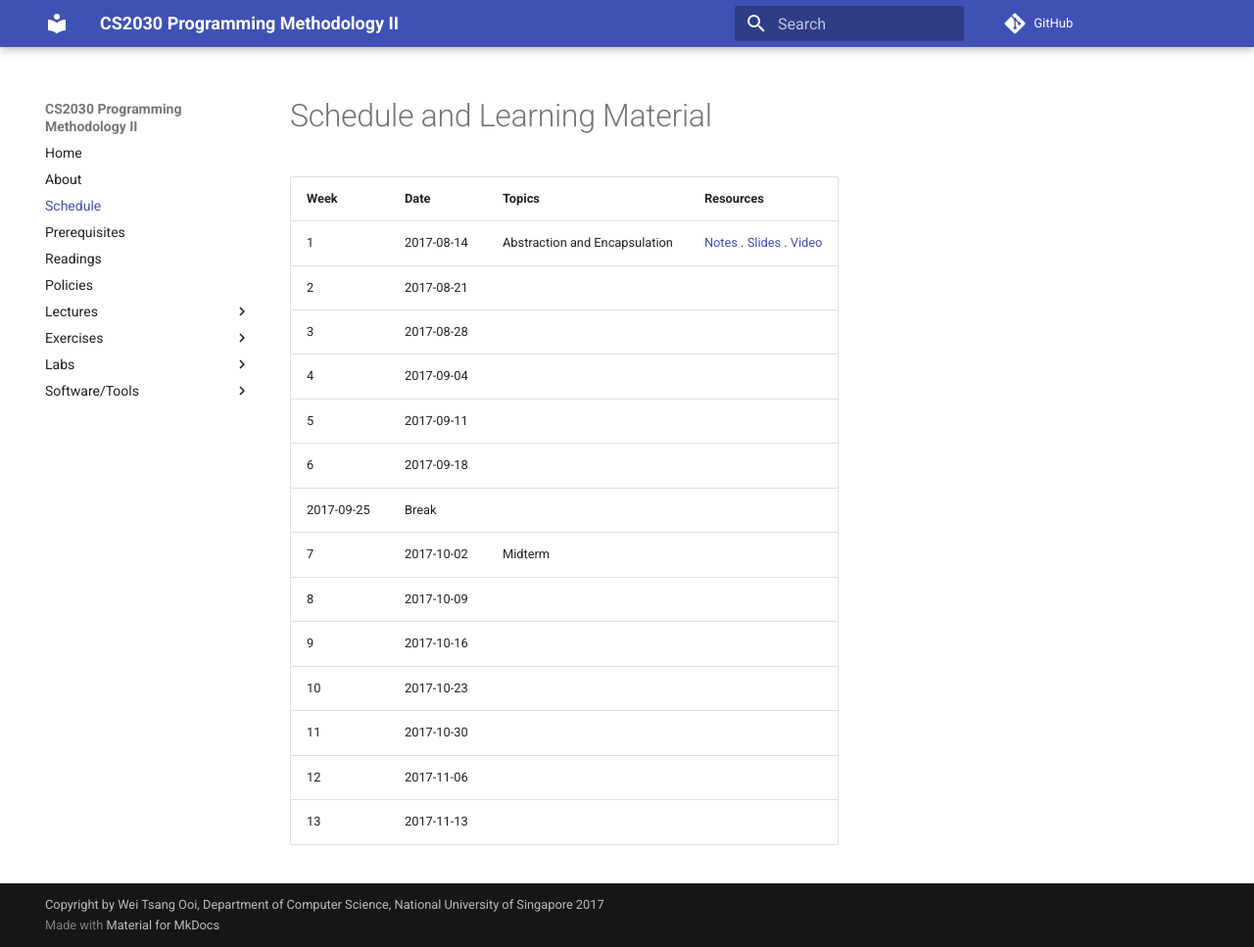
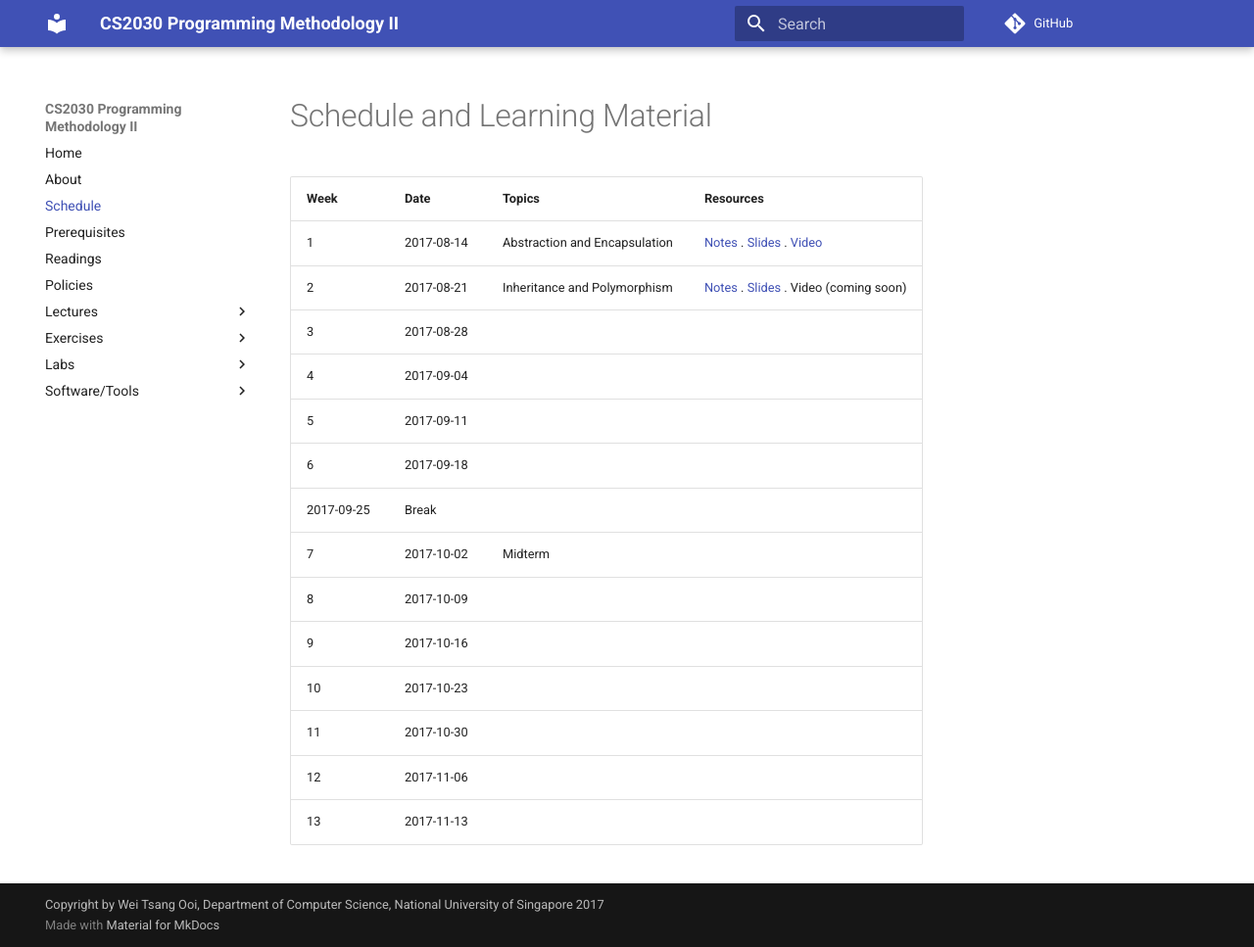
Before and after one commit to nus-cs2030/1718-s2, an MkDocs documentation site: the page built from docs/schedule.md, in a window 1280 px wide and 967 px high. Shown: the whole window at 98% size. Built offline with MkDocs 1.6.1 and Material for MkDocs 9.7.7, drawn with Linux system fonts in a browser that asks for light colours; some web fonts are replaced; comment, search, counter and statistics services are not loaded; old or Windows-style settings are respelled for this version of MkDocs.

Commit message:
Update schedule for Lecture 2

```diff
--- a/docs/schedule.md
+++ b/docs/schedule.md
@@ -3,7 +3,7 @@
 Week | Date       | Topics | Resources |
 -----| ---------- | ------ | ----------|
 1    | 2017-08-14 | Abstraction and Encapsulation | [Notes](lec1.md) . [Slides](https://www.comp.nus.edu.sg/~cs2030/1718-s1/cs2030-lec1.pdf) . [Video](https://vimeo.com/229701953)
-2    | 2017-08-21 | | |
+2    | 2017-08-21 | Inheritance and Polymorphism | [Notes](lec2.md) . [Slides](https://www.comp.nus.edu.sg/~cs2030/1718-s1/cs2030-lec2.pdf) . Video (coming soon)
 3    | 2017-08-28 | | |
 4    | 2017-09-04 | | |
 5    | 2017-09-11 | | |
```
